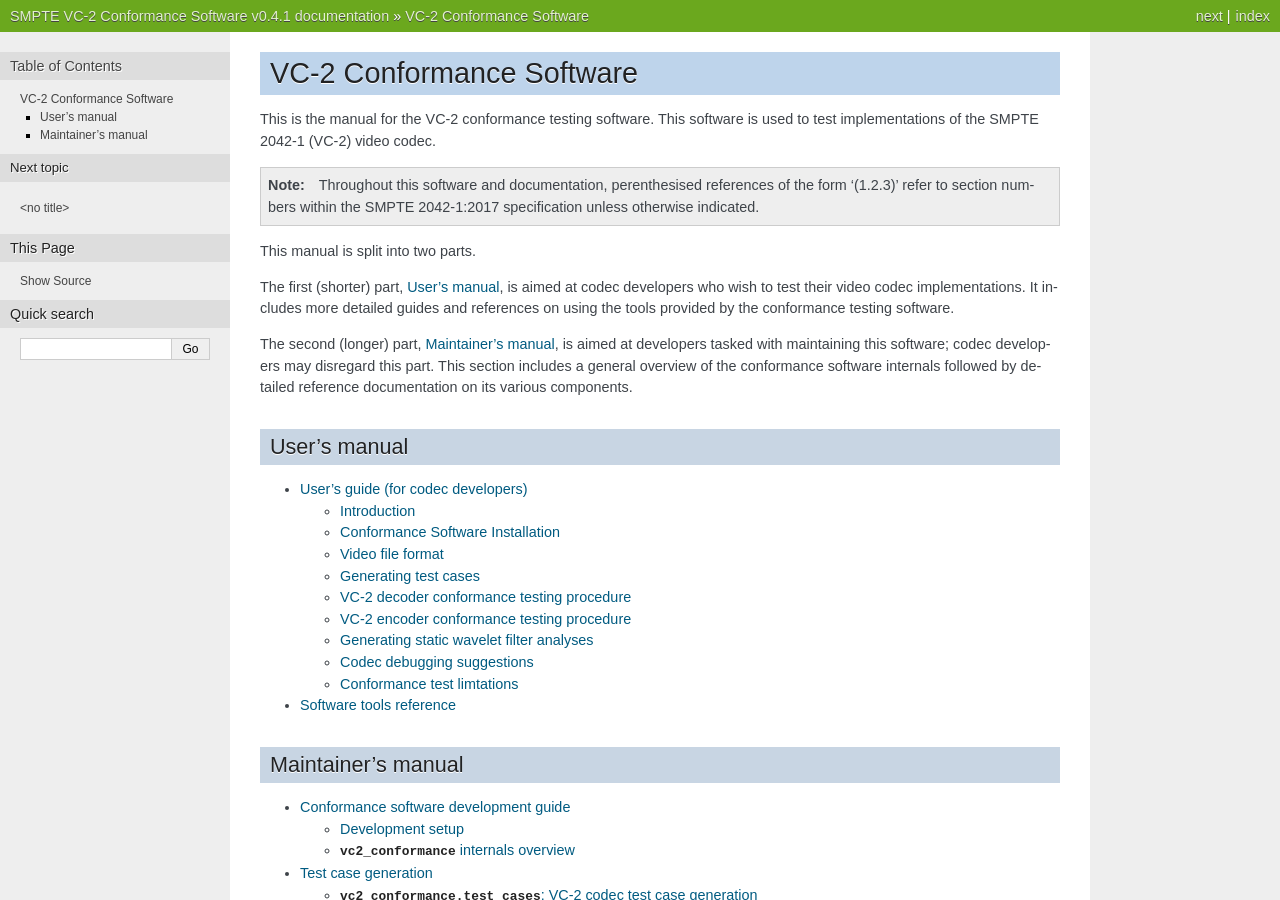
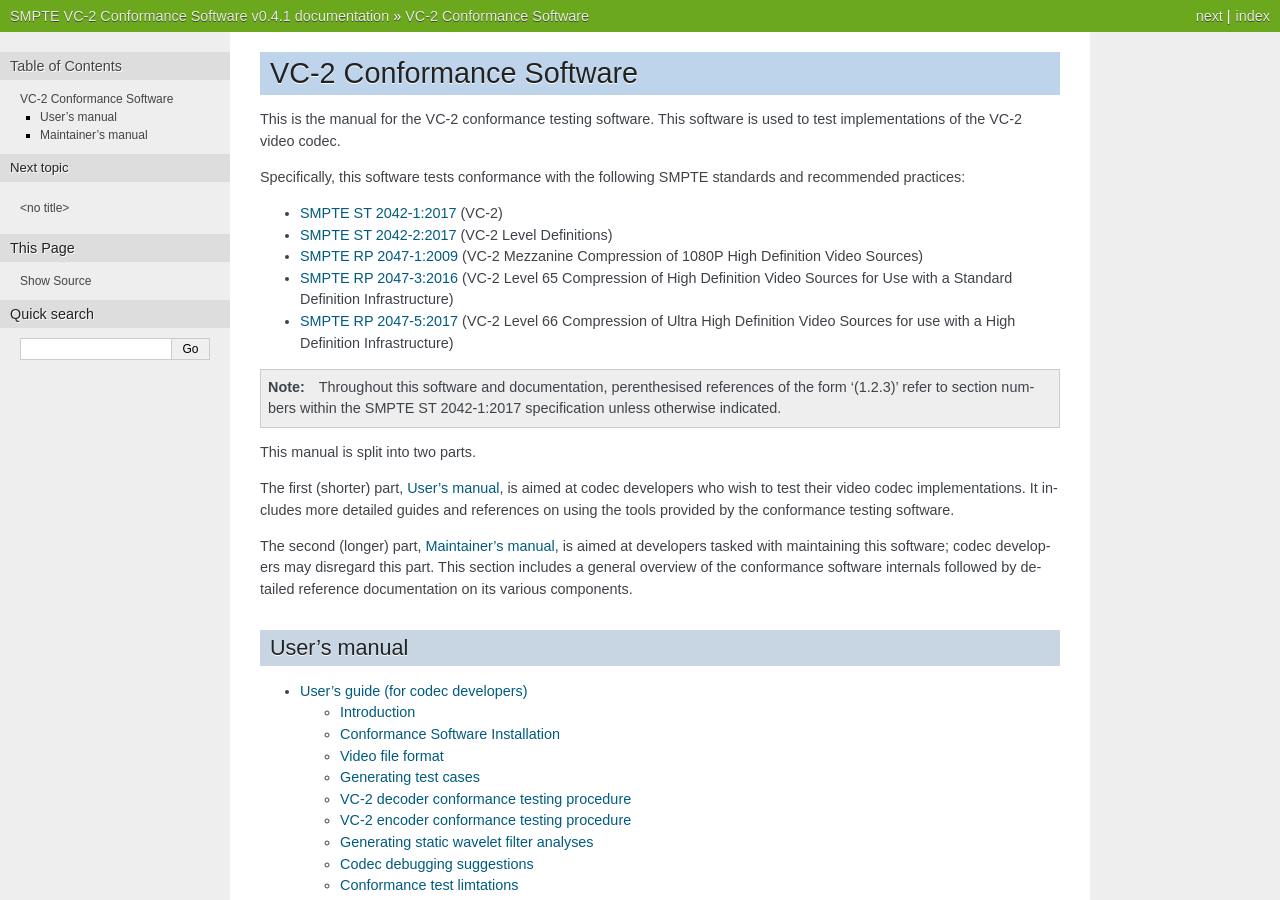
Before and after one commit to bbc/vc2_conformance, a Sphinx documentation site: the page built from docs/source/index.rst, in a window 1280 px wide and 900 px high. Built offline with Sphinx 7.4.7, drawn with Linux system fonts in a browser that asks for light colours.

Commit message:
Reference all VC-2 documents used

```diff
--- a/docs/source/index.rst
+++ b/docs/source/index.rst
@@ -2,12 +2,27 @@ VC-2 Conformance Software
 =========================
 
 This is the manual for the VC-2 conformance testing software. This software is
-used to test implementations of the SMPTE 2042-1 (VC-2) video codec.
+used to test implementations of the VC-2 video codec.
+
+Specifically, this software tests conformance with the following SMPTE
+standards and recommended practices:
+
+* `SMPTE ST 2042-1:2017 <ST2042-1_>`_ (VC-2)
+* `SMPTE ST 2042-2:2017 <ST2042-2_>`_ (VC-2 Level Definitions)
+* `SMPTE RP 2047-1:2009 <RP2047-1_>`_ (VC-2 Mezzanine Compression of 1080P High Definition Video Sources)
+* `SMPTE RP 2047-3:2016 <RP2047-3_>`_ (VC-2 Level 65 Compression of High Definition Video Sources for Use with a Standard Definition Infrastructure)
+* `SMPTE RP 2047-5:2017 <RP2047-5_>`_ (VC-2 Level 66 Compression of Ultra High Definition Video Sources for use with a High Definition Infrastructure)
+
+.. _ST2042-1: https://ieeexplore.ieee.org/document/7967896
+.. _ST2042-2: https://ieeexplore.ieee.org/document/8187792
+.. _RP2047-1: https://ieeexplore.ieee.org/document/7290342
+.. _RP2047-3: https://ieeexplore.ieee.org/document/7565453
+.. _RP2047-5: https://ieeexplore.ieee.org/document/8019813
 
 .. note::
 
     Throughout this software and documentation, perenthesised references of the
-    form '(1.2.3)' refer to section numbers within the SMPTE 2042-1:2017
+    form '(1.2.3)' refer to section numbers within the SMPTE ST 2042-1:2017
     specification unless otherwise indicated.
 
 This manual is split into two parts.
```
